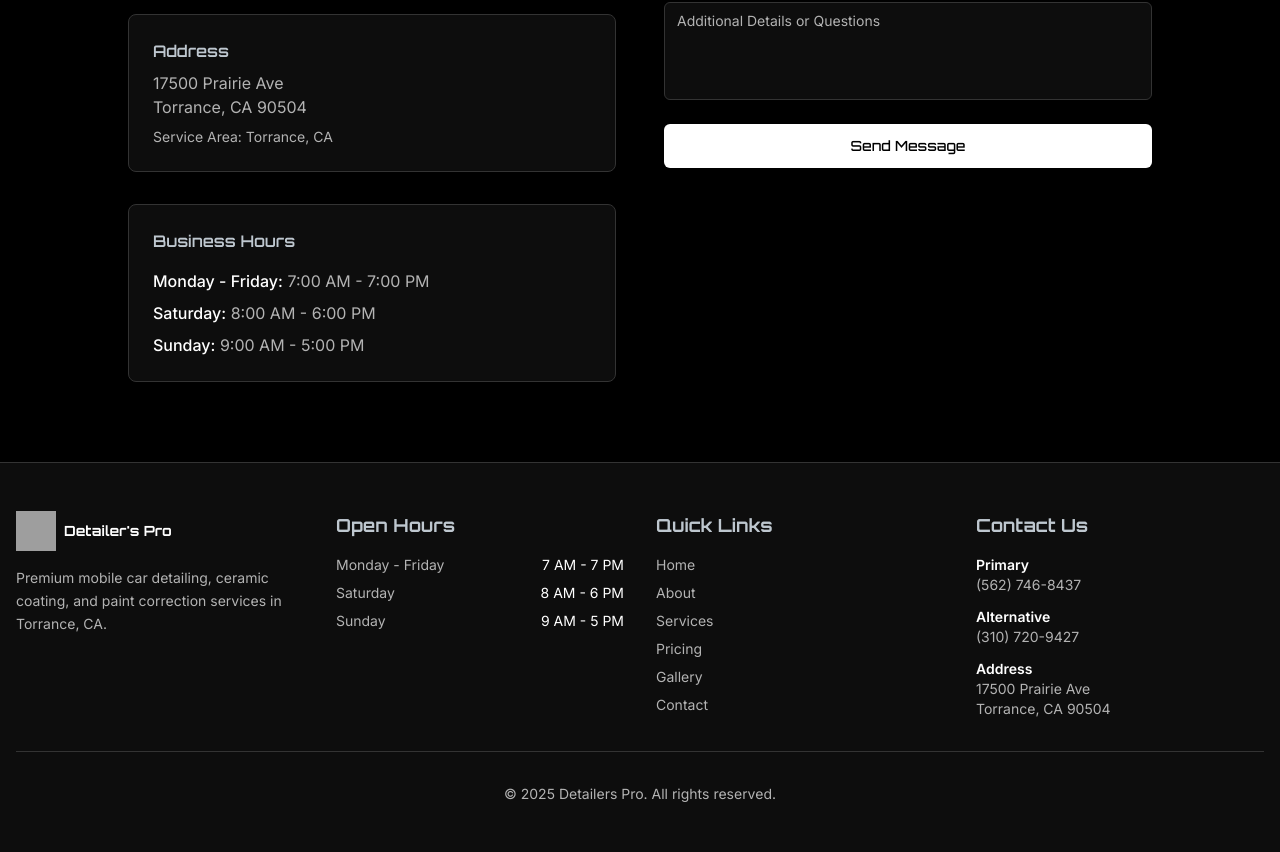
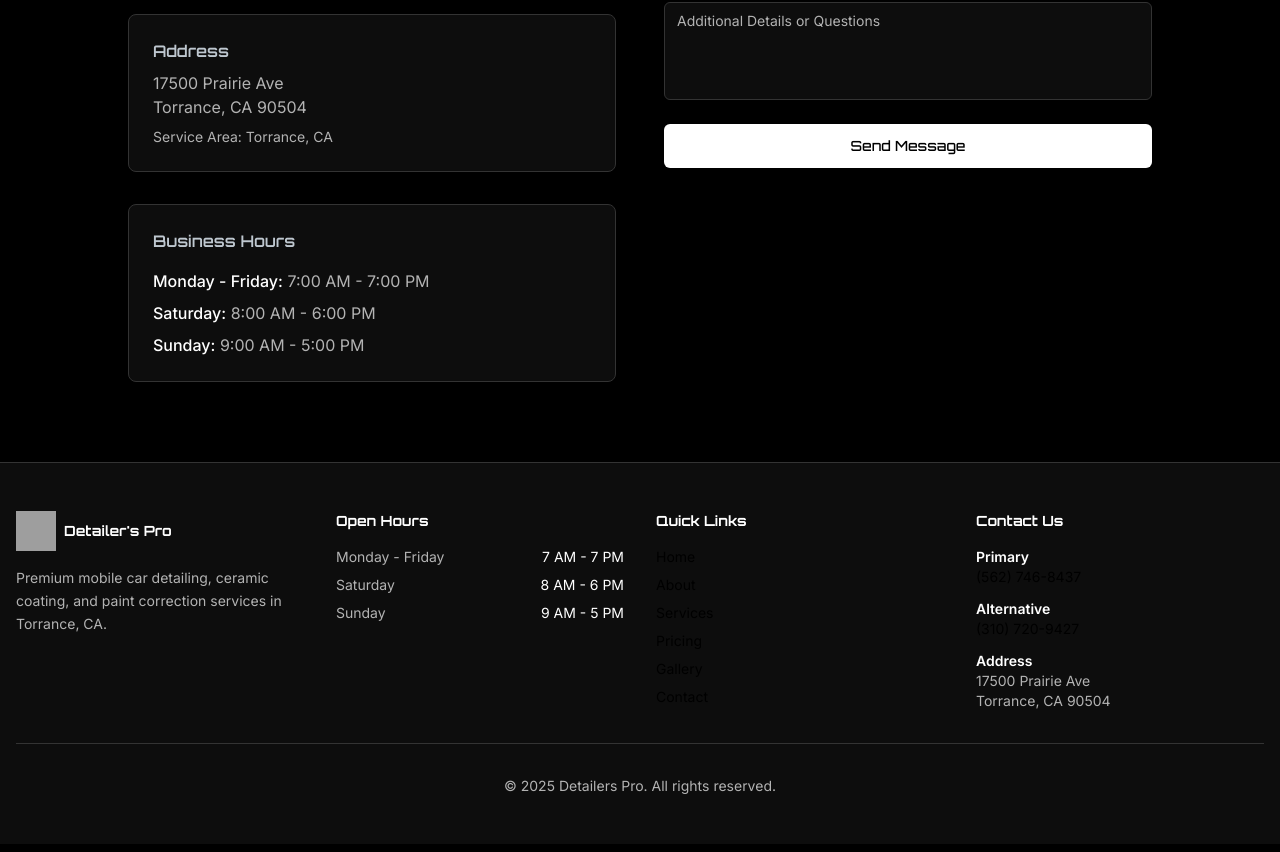
Before and after one commit to Osaid-Siddiqui/Detailers-pro, a React (Vite) app: page / in a window 1280 px wide. Shown: the part 6967-7819 px from the top of the page. Built offline with nearby package versions, Linux system fonts and the light colour scheme; grey boxes are pictures that could not be loaded; the HTML template or start-up script is replaced by a standard one.

Commit message:
Update Footer headings and links to use black/white colors
cgen-ddaeff9f1bd8497eaa347a7567ea651e

```diff
--- a/src/components/sections/Footer.tsx
+++ b/src/components/sections/Footer.tsx
@@ -25,7 +25,7 @@ const Footer = () => {
 
           {/* Open Hours */}
           <div>
-            <h3 className="font-orbitron font-bold text-metallic mb-4 text-lg">Open Hours</h3>
+            <h3 className="font-orbitron font-bold dark:text-white text-black mb-4 text-sm">Open Hours</h3>
             <ul className="space-y-2 text-muted-foreground text-sm">
               <li className="flex justify-between">
                 <span>Monday - Friday</span>
@@ -44,12 +44,12 @@ const Footer = () => {
 
           {/* Quick Links */}
           <div>
-            <h3 className="font-orbitron font-bold text-metallic mb-4 text-lg">Quick Links</h3>
+            <h3 className="font-orbitron font-bold dark:text-white text-black mb-4 text-sm">Quick Links</h3>
             <ul className="space-y-2 text-muted-foreground text-sm">
               <li>
                 <button
                   onClick={() => scrollToSection("hero")}
-                  className="hover:text-metallic transition-colors"
+                  className="dark:hover:text-white text-black hover:text-gray-700 transition-colors"
                 >
                   Home
                 </button>
@@ -57,7 +57,7 @@ const Footer = () => {
               <li>
                 <button
                   onClick={() => scrollToSection("about")}
-                  className="hover:text-metallic transition-colors"
+                  className="dark:hover:text-white text-black hover:text-gray-700 transition-colors"
                 >
                   About
                 </button>
@@ -65,7 +65,7 @@ const Footer = () => {
               <li>
                 <button
                   onClick={() => scrollToSection("services")}
-                  className="hover:text-metallic transition-colors"
+                  className="dark:hover:text-white text-black hover:text-gray-700 transition-colors"
                 >
                   Services
                 </button>
@@ -73,7 +73,7 @@ const Footer = () => {
               <li>
                 <button
                   onClick={() => scrollToSection("pricing")}
-                  className="hover:text-metallic transition-colors"
+                  className="dark:hover:text-white text-black hover:text-gray-700 transition-colors"
                 >
                   Pricing
                 </button>
@@ -81,7 +81,7 @@ const Footer = () => {
               <li>
                 <button
                   onClick={() => scrollToSection("gallery")}
-                  className="hover:text-metallic transition-colors"
+                  className="dark:hover:text-white text-black hover:text-gray-700 transition-colors"
                 >
                   Gallery
                 </button>
@@ -89,7 +89,7 @@ const Footer = () => {
               <li>
                 <button
                   onClick={() => scrollToSection("contact")}
-                  className="hover:text-metallic transition-colors"
+                  className="dark:hover:text-white text-black hover:text-gray-700 transition-colors"
                 >
                   Contact
                 </button>
@@ -99,13 +99,13 @@ const Footer = () => {
 
           {/* Contact Information */}
           <div>
-            <h3 className="font-orbitron font-bold text-metallic mb-4 text-lg">Contact Us</h3>
+            <h3 className="font-orbitron font-bold dark:text-white text-black mb-4 text-sm">Contact Us</h3>
             <ul className="space-y-3 text-muted-foreground text-sm">
               <li>
                 <p className="font-semibold text-foreground">Primary</p>
                 <a
                   href="tel:+15627468437"
-                  className="hover:text-metallic transition-colors"
+                  className="dark:hover:text-white text-black hover:text-gray-700 transition-colors"
                 >
                   (562) 746-8437
                 </a>
@@ -114,7 +114,7 @@ const Footer = () => {
                 <p className="font-semibold text-foreground">Alternative</p>
                 <a
                   href="tel:+13107209427"
-                  className="hover:text-metallic transition-colors"
+                  className="dark:hover:text-white text-black hover:text-gray-700 transition-colors"
                 >
                   (310) 720-9427
                 </a>
```
